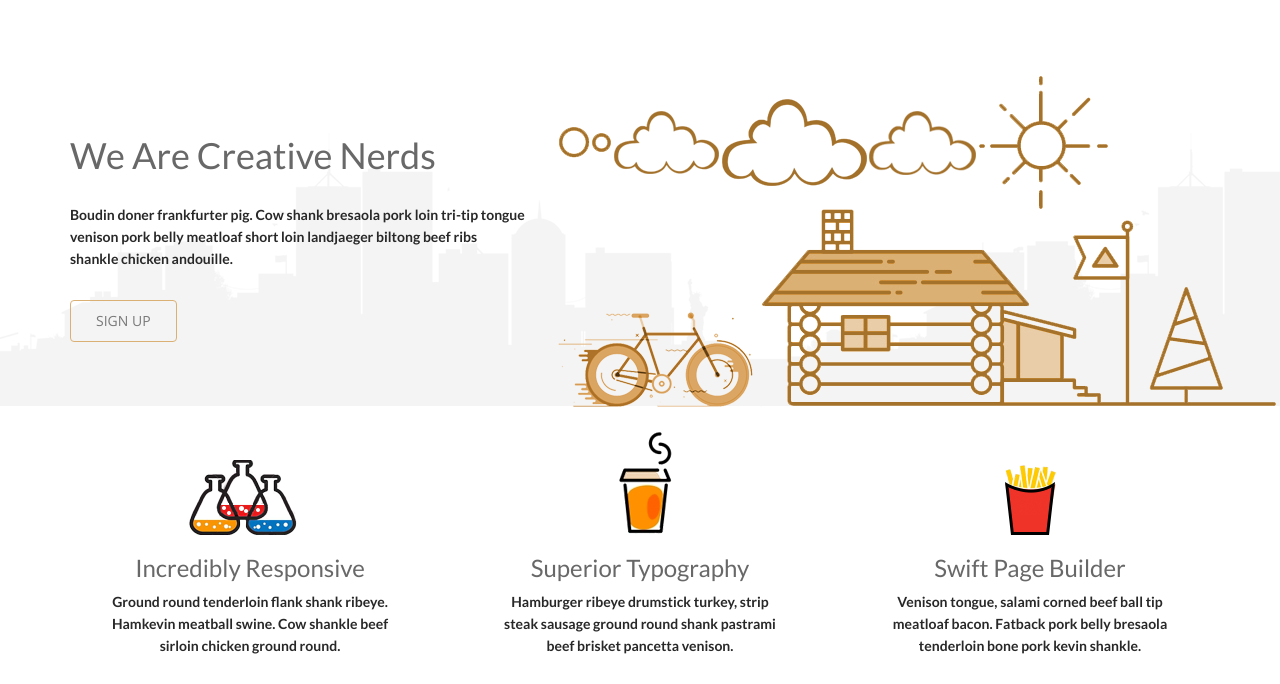
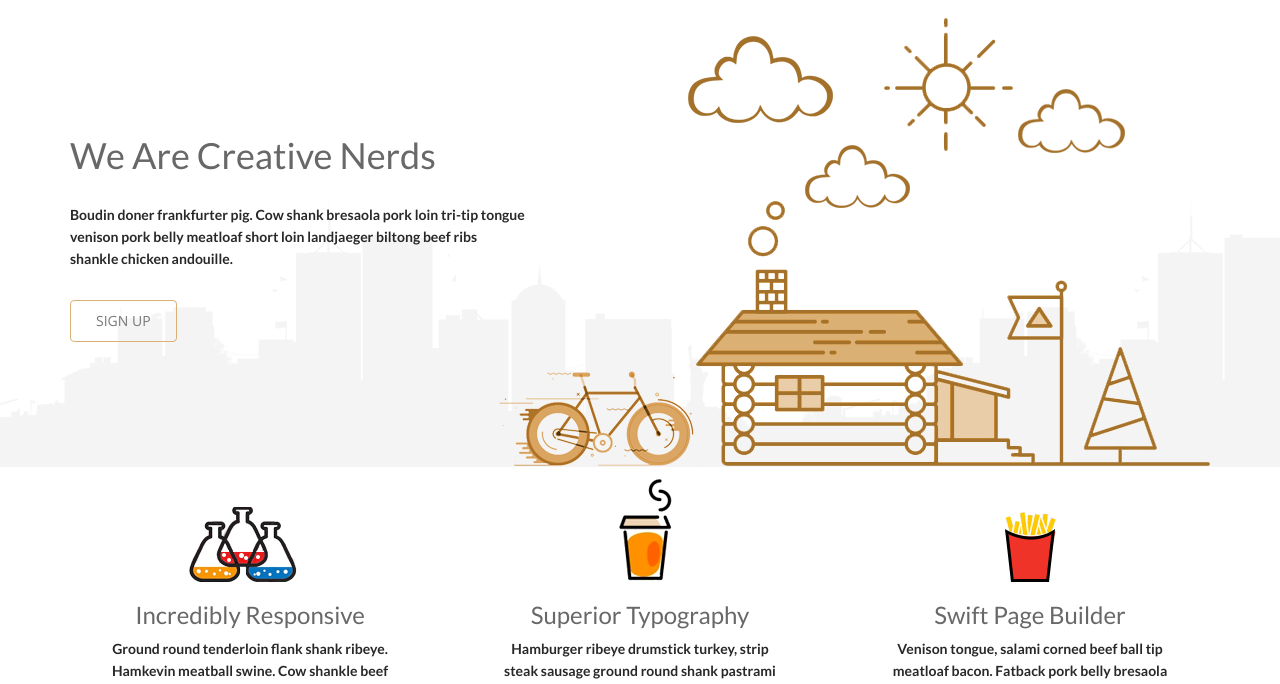
Before and after one commit to jhoselyn24/Triangle-Theme, a plain HTML site: page Problema/index.html in a window 1280 px wide. Shown: the part 116-800 px from the top of the page. Drawn offline with nearby package versions, Linux system fonts and the light colour scheme.

Commit message:
header scss

```diff
--- a/Problema/css/main.scss
+++ b/Problema/css/main.scss
@@ -285,26 +285,66 @@ h3 {
 }
 #home-slider {
   background-image: url('../images/home/slider-bg.png');
-  height: 100%;
   background-repeat: repeat-x;
-  background-position: -17% 80%;
+  background-position: -17% 105%;
   margin-top: 30px;
 
   .slide-text {
     margin-top: 60px;
+    margin-bottom: 125px;
   }
   p {
     margin: 28px 0 30px;
   }
-  .slider-cycle {
-    margin-top: 103px;
-    float: left;
+  .box-cloud {
+    position: relative;
+    height: 192px;
+
+    .slider-cloud2 {
+      position: absolute;
+      left: 20%;
+      top: -21%;
+    }
+    .slider-circle1 {
+      position: absolute;
+      top: 78%;
+      left: 29%;
+    }
+    .slider-circle2 {
+      position: absolute;
+      top: 65%;
+      left: 32%;
+    }
+    .slider-cloud1 {
+      position: absolute;
+      left: 38%;
+      top: 36%;
+    }
+    .slider-sun {
+      position: absolute;
+      left: 50%;
+      top: -30%;
+    }
+    .slider-cloud3 {
+      position: absolute;
+      right: 13%;
+      top: 7%;
+    }
   }
-  .slider-house {
-    float: right;
-    margin-right: -66px;
-    margin-bottom: 14px;
+  .box-house {
+    position: relative;
+    .slider-cycle {
+      position: absolute;
+      top: 103px;
+      left: -9%;
+    }
+    .slider-house {
+      position: absolute;
+      right: 0%;
+      top: 1px;
+    }
   }
+
 }
 #services {
 
@@ -357,6 +397,7 @@ h3 {
   background-image: url(../images/home/footer.png);
   background-repeat: no-repeat;
   background-position-y: 100%;
+  background-position-x: 21%;
 
   .bottom-separator {
     margin-bottom: 70px;
--- a/Problema/index.html
+++ b/Problema/index.html
@@ -60,7 +60,7 @@
 
     <section id="home-slider">
         <div class="container">
-            <div class="main-slider">
+          <div class="main-slider">
             <div class="row">
               <div class="col-md-5">
                 <div class="slide-text">
@@ -70,19 +70,24 @@
                 </div>
               </div>
               <div class="col-md-7">
-
+               <div class="box-city">
+                <div class="box-cloud">
+                <img src="images/home/slider/slide1/cloud2.png" class="slider-cloud2" alt="slider image">
                 <img src="images/home/slider/slide1/circle1.png" class="slider-circle1" alt="slider image">
                 <img src="images/home/slider/slide1/circle2.png" class="slider-circle2" alt="slider image">
                 <img src="images/home/slider/slide1/cloud1.png" class="slider-cloud1" alt="slider image">
-                <img src="images/home/slider/slide1/cloud2.png" class="slider-cloud2" alt="slider image">
+                <img src="images/home/slider/slide1/sun.png" class="slider-sun" alt="slider image">
                 <img src="images/home/slider/slide1/cloud3.png" class="slider-cloud3" alt="slider image">
-                <img src="images/home/slider/slide1/sun.png" class="slider-sun" alt="slider image">
+                </div>
+                <div class="box-house">
                 <img src="images/home/cycle.png" class="slider-cycle" alt="">
                 <img src="images/home/slider/slide1/house.png" class="img-responsive slider-house" alt="slider image">
+                </div>
+                </div>
               </div>
             </div>
+          </div>
         </div>
-     </div>
     </section>
 
     <section id="services">
```
Also changed, not shown: Problema/css/main.css, Problema/images/avion.jpg (added), 1 other file.
